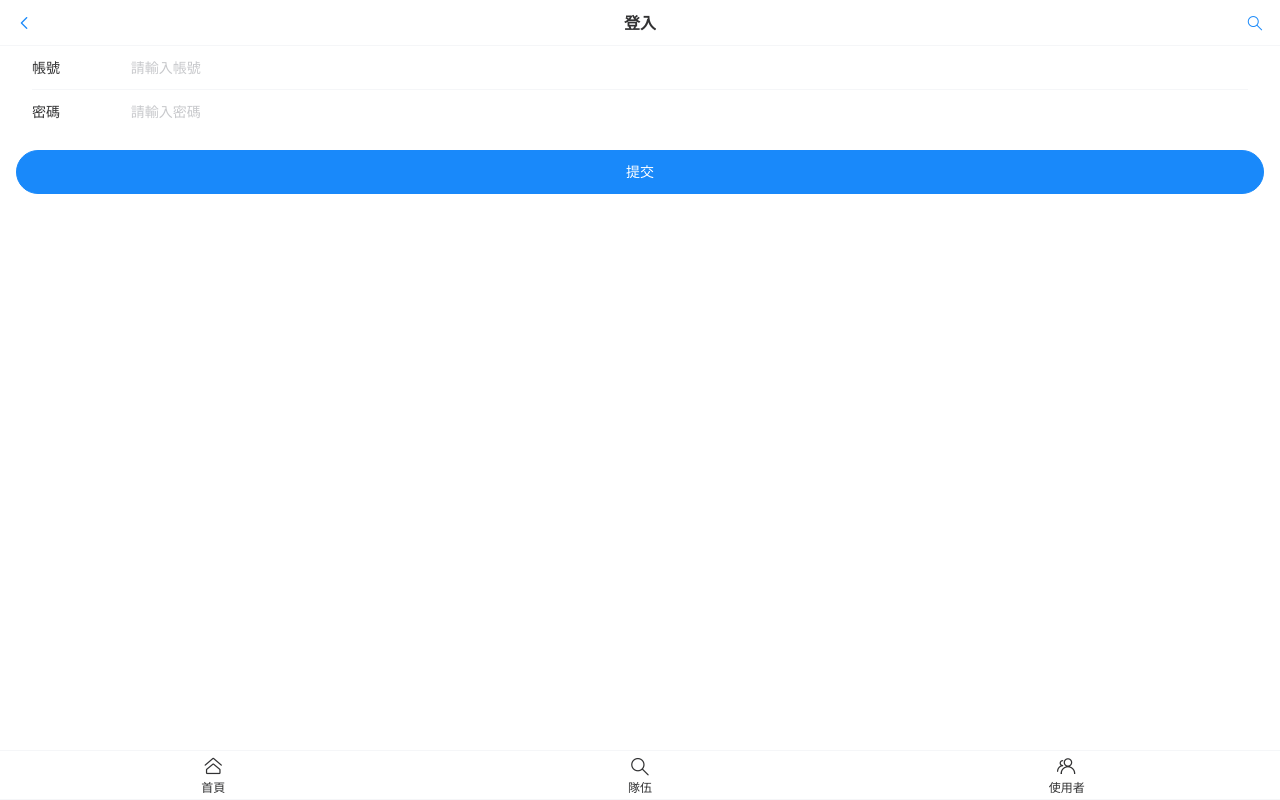
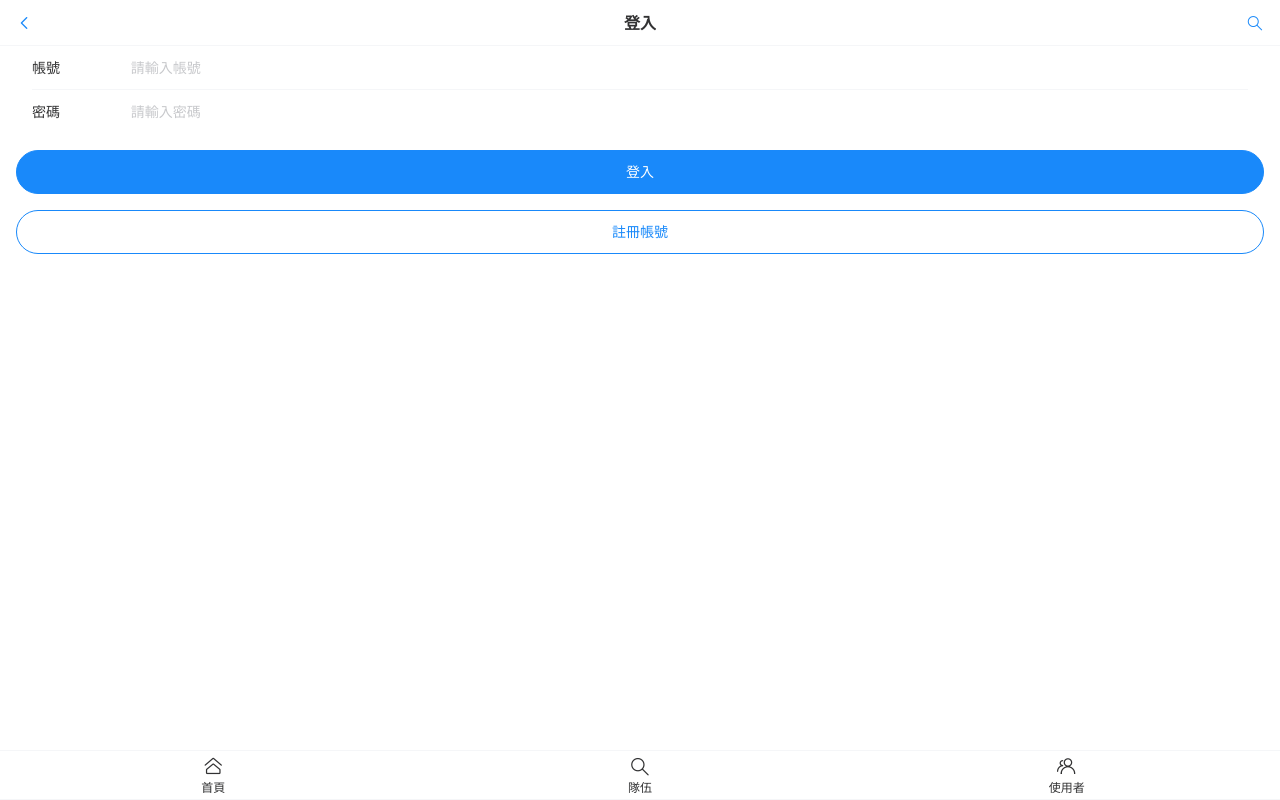
Before and after one commit to Philip-f-lin/friends-frontend, a Vue app: page /user/login in a window 1280 px wide. Built offline with nearby package versions, Linux system fonts and the light colour scheme.

Commit message:
修改登入畫面

```diff
--- a/src/pages/UserLoginPage.vue
+++ b/src/pages/UserLoginPage.vue
@@ -19,7 +19,12 @@
     </van-cell-group>
     <div style="margin: 16px;">
       <van-button round block type="primary" native-type="submit">
-        提交
+        登入
+      </van-button>
+    </div>
+    <div style="margin: 16px;">
+      <van-button round plain block type="primary" native-type="submit" @click="moveToRegister">
+        註冊帳號
       </van-button>
     </div>
   </van-form>
@@ -38,6 +43,10 @@ const route = useRoute();
 
 const userAccount = ref('');
 const userPassword = ref('');
+
+const moveToRegister = () => {
+  router.push('/user/register')
+}
 
 const onSubmit = async () => {
   const res = await myAxios.post('/user/login', {
```
